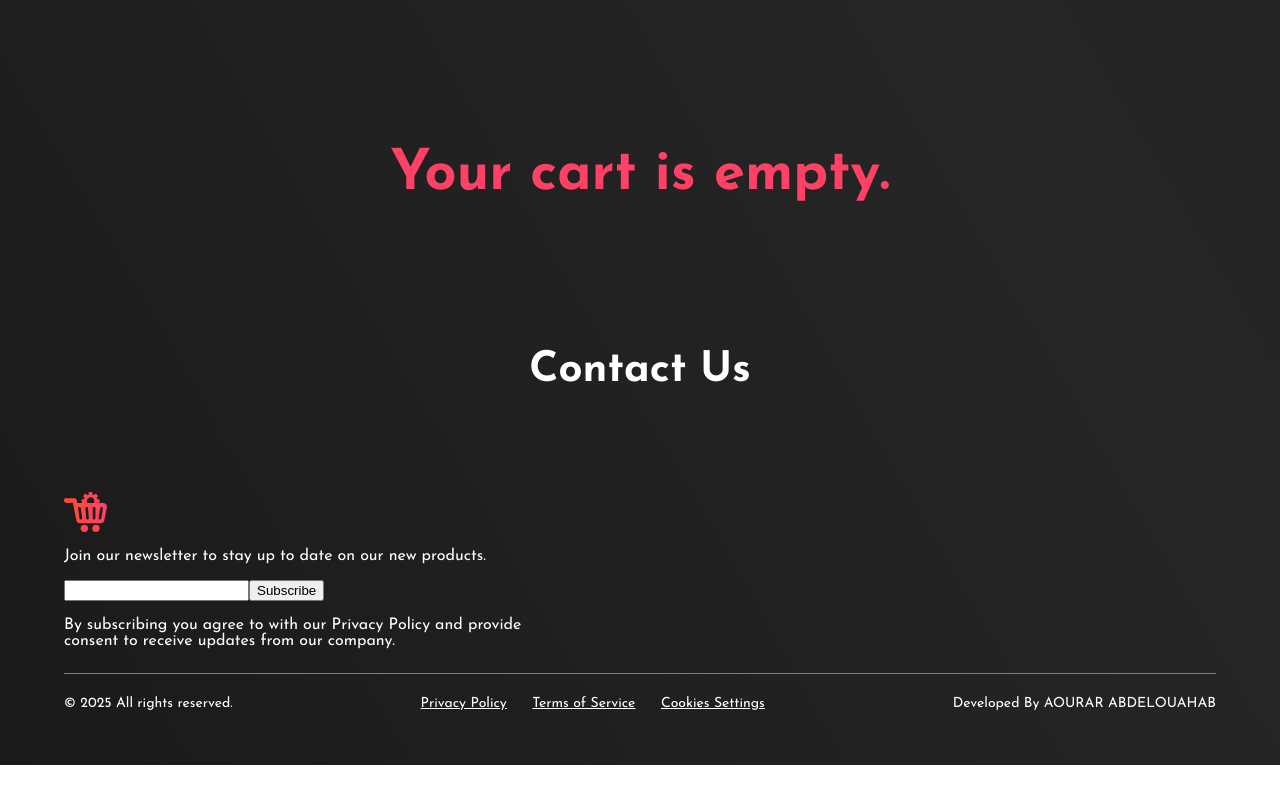
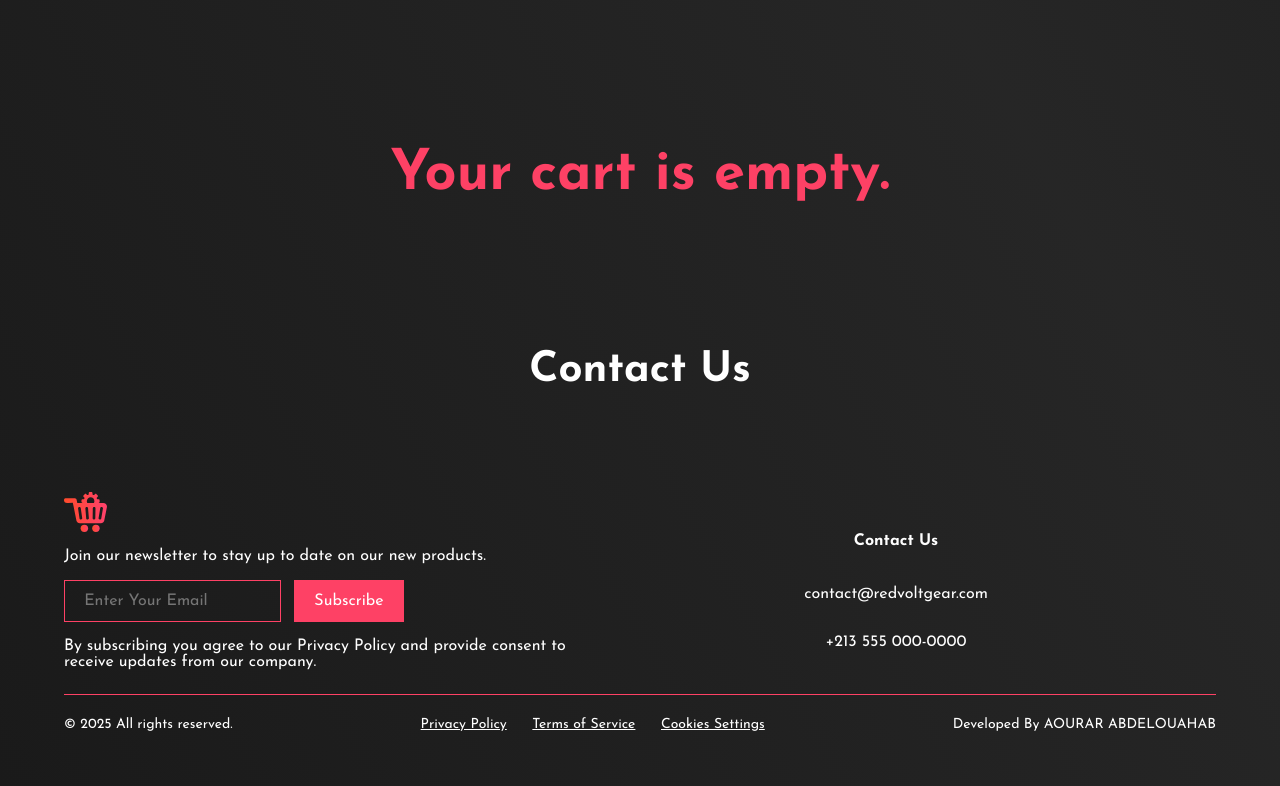
Before and after one commit to Abdelouahab-aourar/RedVolt-Gear, a React (Vite) app: page / in a window 1280 px wide. Shown: the part 1853-2639 px from the top of the page. Before the commit the page ends 2618 px from the top, so only its background shows below. Built offline with nearby package versions, Linux system fonts and the light colour scheme.

Commit message:
some css

```diff
--- a/src/Contact/Contact.module.css
+++ b/src/Contact/Contact.module.css
@@ -42,3 +42,27 @@
 .newsletter img{
     height: 5vh;
 }
+.buttons{
+    display: flex;
+    align-items: center;
+    gap: 1vw;
+}
+.buttons input{
+    all: unset;
+    border: #FE4165 1px solid;
+    padding: 1.5vh 1.5vw;
+}
+.buttons input:nth-child(2){
+    cursor: pointer;
+    background-color: #FE4165;
+}
+.contactUs{
+    display: flex;
+    align-items: center;
+    flex-direction: column;
+}
+.email .phone{
+    display: flex;
+    align-items: center;
+    justify-content: space-between;
+}
--- a/src/Contact/Contact.tsx
+++ b/src/Contact/Contact.tsx
@@ -9,13 +9,23 @@ function Contact(){
                 <div className={styles.newsletter}>
                     <img src={icon} alt="logo" />
                     <p>Join our newsletter to stay up to date on our new products.</p>
-                    <div className={styles.buttons}>
-                        <input type="email"/>
-                        <button>Subscribe</button>
-                    </div>
-                    <p>By subscribing you agree to with our Privacy Policy and provide consent to receive updates from our company.</p>
+                    <form className={styles.buttons}>
+                        <input type="email" placeholder='Enter Your Email' required/>
+                        <input type="submit" value="Subscribe"/>
+                    </form>
+                    <p>By subscribing you agree to our Privacy Policy and provide consent to receive updates from our company.</p>
                 </div>
                 <div className={styles.contactUs}>
+                    <h4>Contact Us</h4>
+                    <div className={styles.email}>
+                        <div></div>
+                        <p>contact@redvoltgear.com</p>
+                    </div>
+                    <div className={styles.phone}>
+                        <div></div>
+                        <p>+213 555 000-0000</p>
+
+                    </div>
 
                 </div>
                 <div className={styles.followUs}>
```
